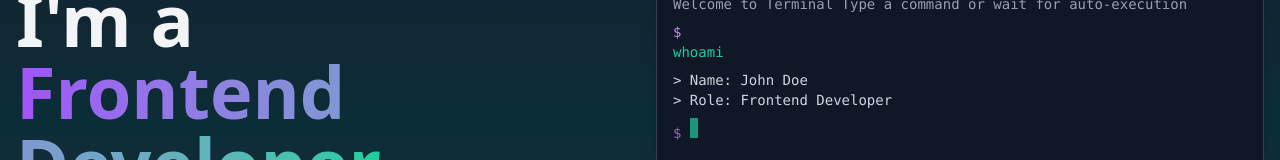
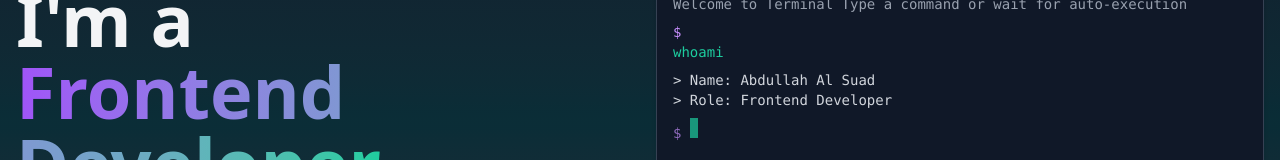
Before and after one commit to abdullahalsuad/portfolio-frontend, a React (Vite) app: page / in a window 1280 px wide. Shown: the part 280-440 px from the top of the page. Built offline with nearby package versions, Linux system fonts and the light colour scheme.

Commit message:
fix: update name in Terminal component to reflect correct personal information

```diff
--- a/src/components/Terminal.jsx
+++ b/src/components/Terminal.jsx
@@ -19,7 +19,7 @@ export default function Terminal() {
 
   // Personal information to display (simplified)
   const personalInfo = {
-    name: "John Doe",
+    name: "Abdullah Al Suad",
     role: "Frontend Developer",
     techSkills: ["JavaScript", "React", "HTML", "CSS", "Tailwind CSS", "Git"],
   };
```
